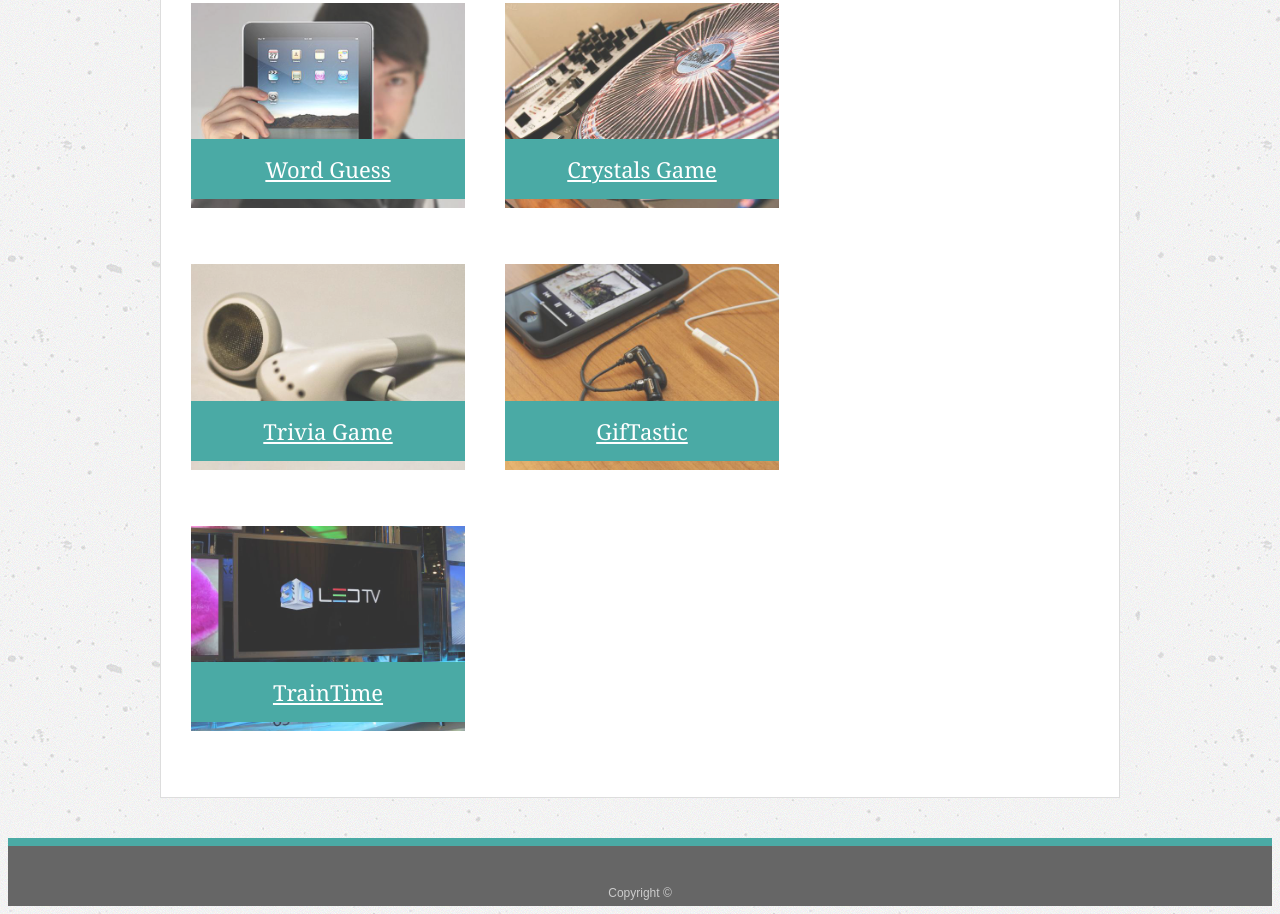
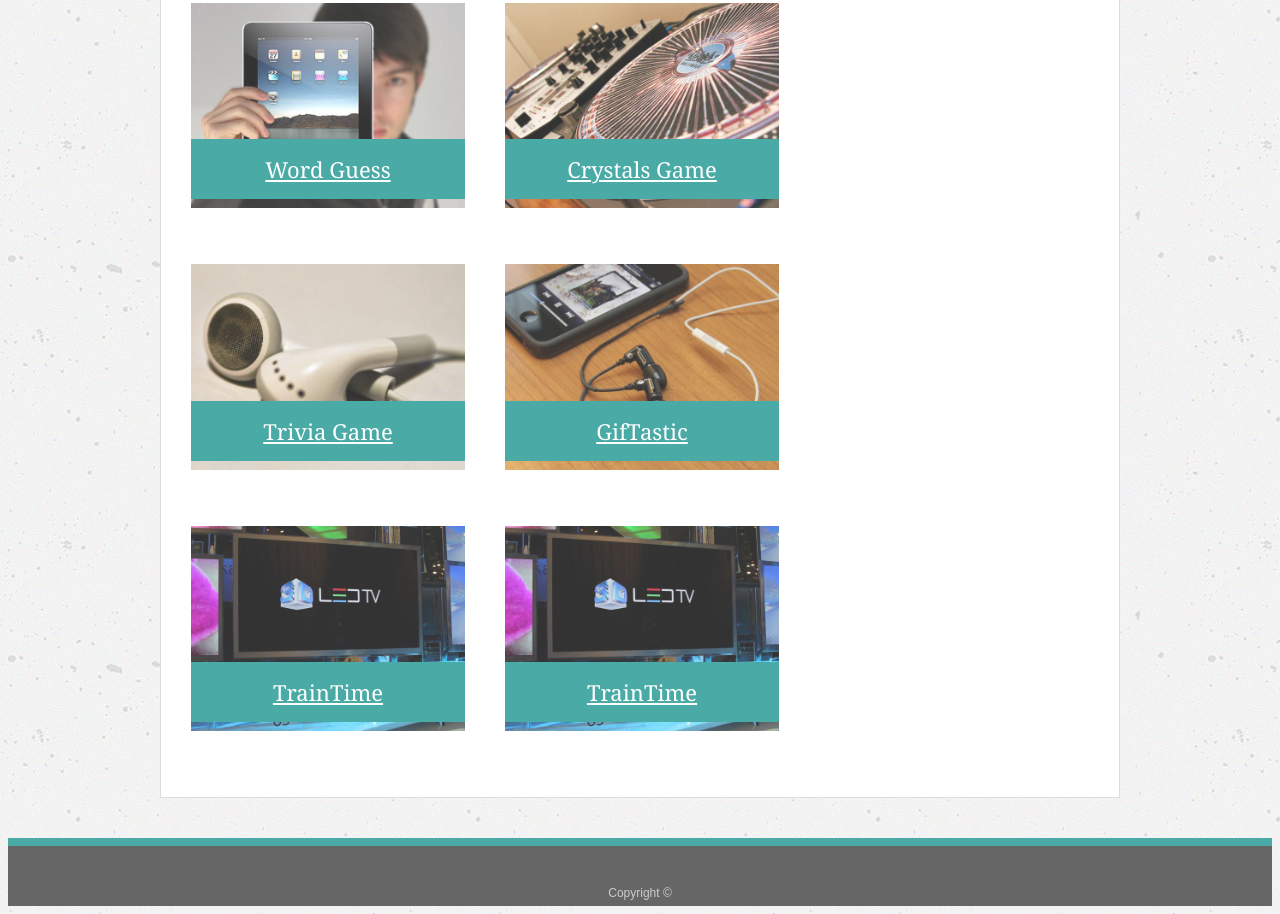
Before and after one commit to kbrowngithub/Responsive-Portfolio, a plain HTML site: page portfolio.html in a window 1280 px wide. Shown: the part 303-1217 px from the top of the page. Drawn offline with Linux system fonts and the light colour scheme.

Commit message:
Added project 1 to Portfolio.html

```diff
--- a/portfolio.html
+++ b/portfolio.html
@@ -44,6 +44,10 @@
         <img src="assets/images/technics-q-c-640-480-9.jpg" alt="TrainTime">
         <h3><a class="workLink" href="https://kbrowngithub.github.io/TrainTime/">TrainTime</a></h3>
       </div>
+      <div class="work">
+        <img src="assets/images/technics-q-c-640-480-9.jpg" alt="Project1">
+        <h3><a class="workLink" href="https://kbrowngithub.github.io/Responsive-Portfolio/">TrainTime</a></h3>
+      </div>
 
     </section>
 
```
